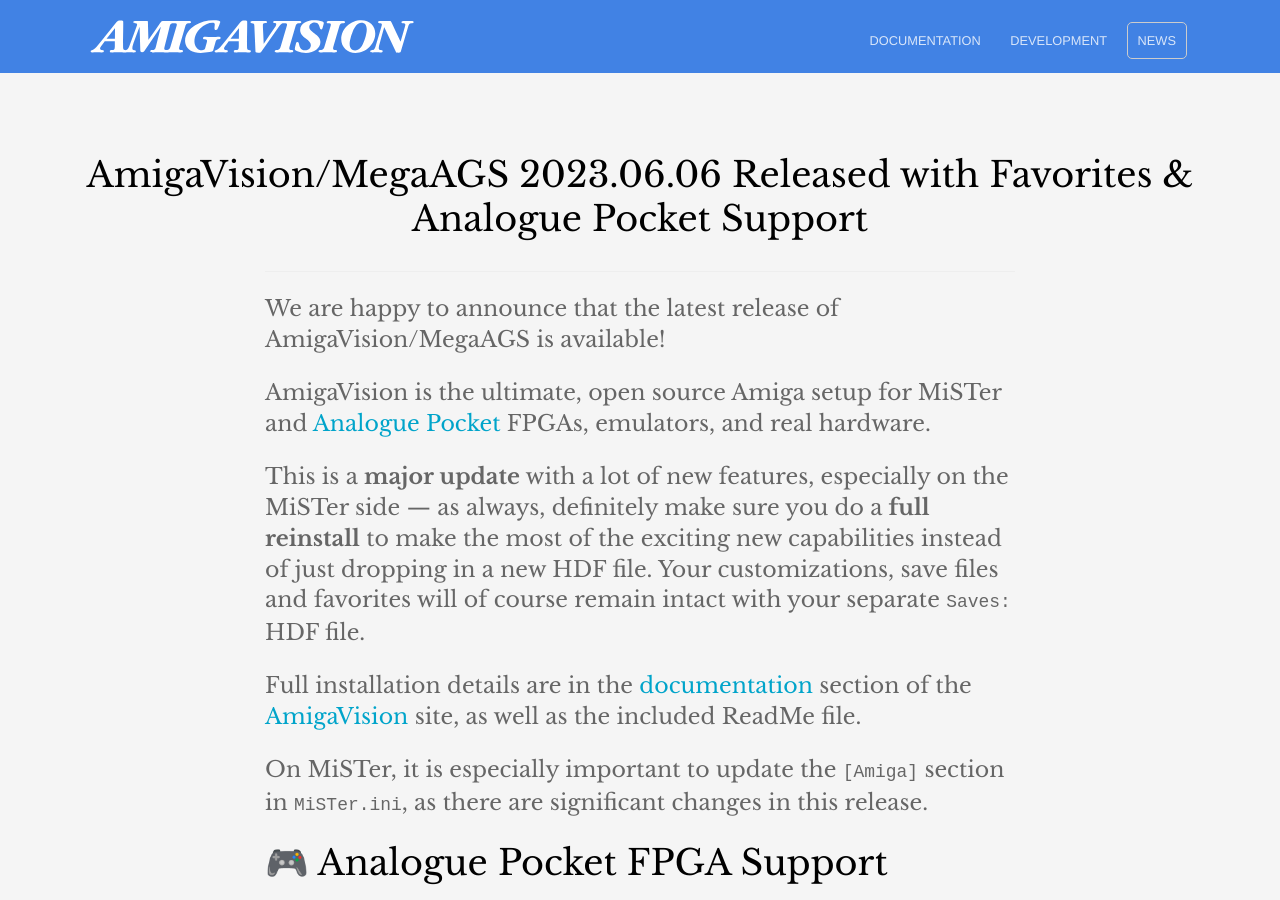
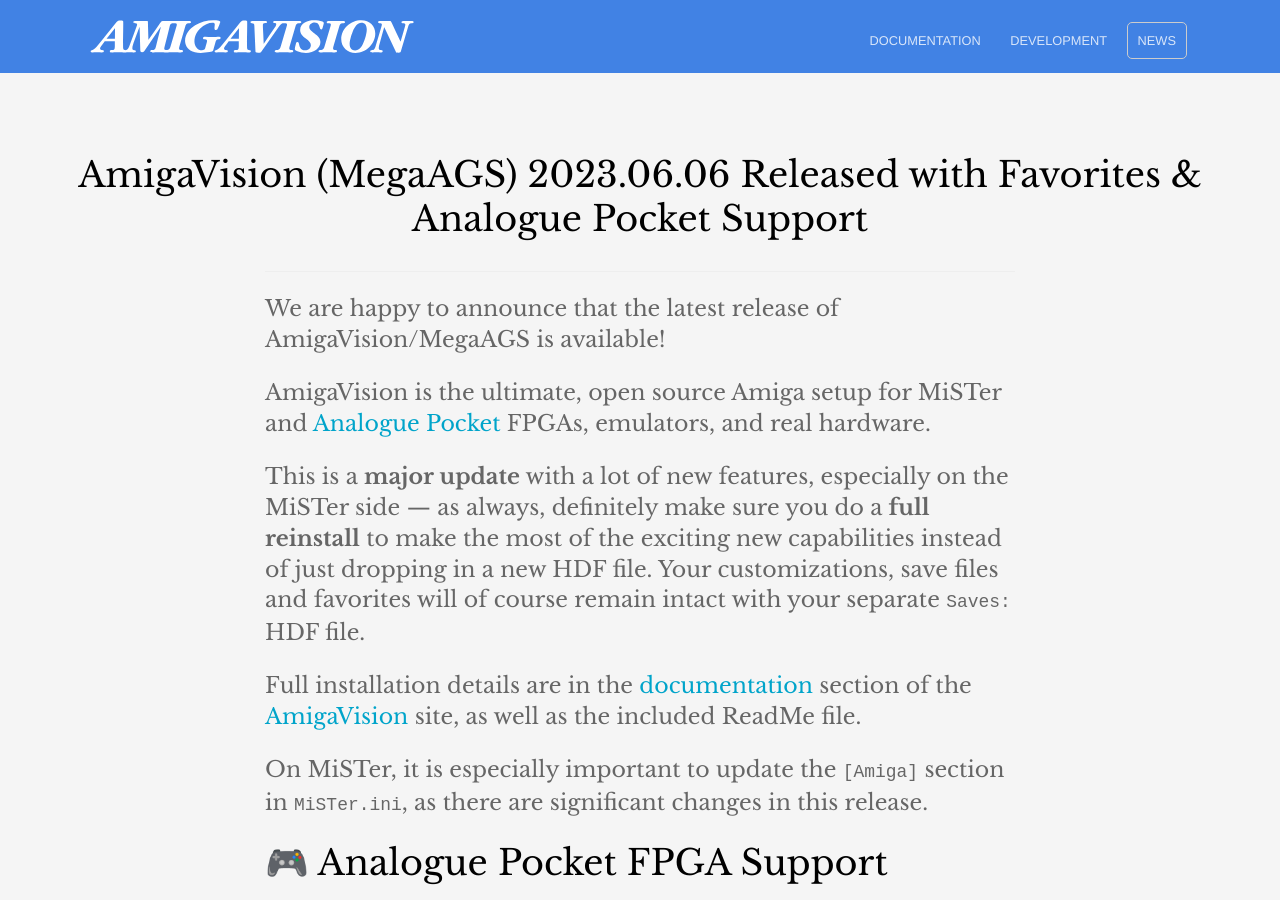
Before and after one commit to amigavision/amigavision.github.io, a Jekyll site: the page built from _posts/2023-06-06-2023.06.06.md, in a window 1280 px wide and 900 px high. Built offline with Jekyll 4.4.1, drawn with Linux system fonts in a browser that asks for light colours.

```diff
--- a/_posts/2023-06-06-2023.06.06.md
+++ b/_posts/2023-06-06-2023.06.06.md
@@ -1,5 +1,5 @@
 ---
-title: AmigaVision/MegaAGS 2023.06.06 Released with Favorites & Analogue Pocket Support
+title: AmigaVision (MegaAGS) 2023.06.06 Released with Favorites & Analogue Pocket Support
 published: true
 ---
 
```
